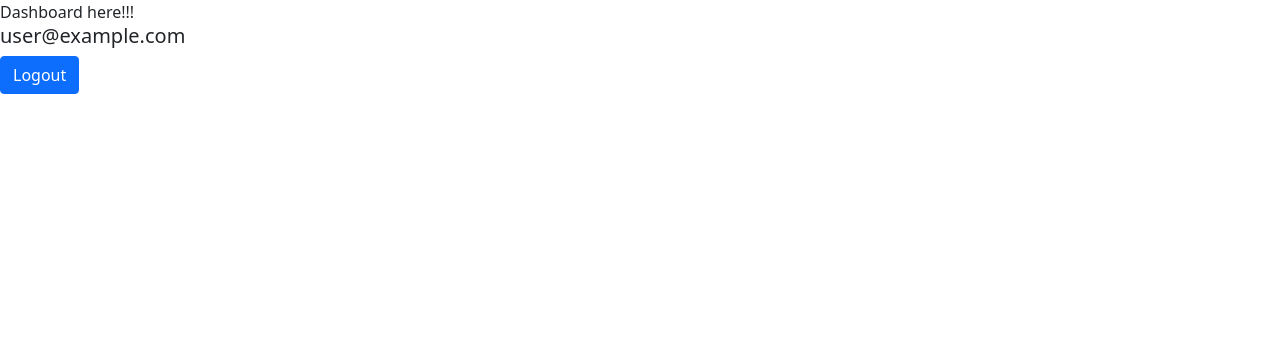
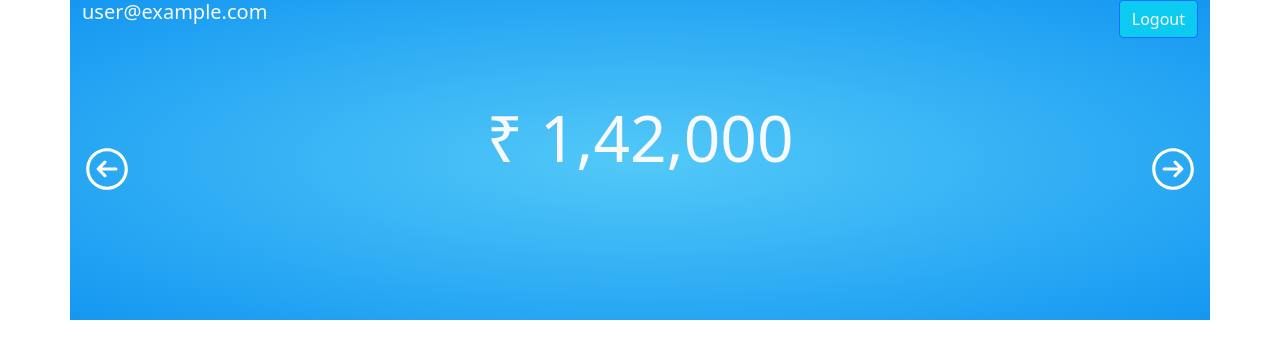
Before and after one commit to TanishkM/Buget-Tracker_web, a React (Create React App) app: page / in a window 1280 px wide. Shown: the top 358 px of the page. Built offline with nearby package versions, Linux system fonts and the light colour scheme; no server answers; sample sign-in values are in the browser's storage.

Commit message:
Dashboard Upper

```diff
--- a/src/App.css
+++ b/src/App.css
@@ -37,3 +37,22 @@
     transform: rotate(360deg);
   }
 }
+.bk{
+  background: radial-gradient(#53c9f8,#1497f1);
+  height: 40vh;
+}
+.bal{
+  padding:30px 1px;
+  height: 13em;
+}
+.arrows{
+  position:absolute;
+  left:0;
+  right:0;
+
+  margin-left: auto;
+  margin-right: auto;
+  z-index: 2;
+  height: 40vh;
+  margin-top: 18vh;
+}
--- /dev/null
+++ b/src/components/Balance.js
@@ -0,0 +1,13 @@
+import React from 'react'
+
+const Balance = () => {
+  return (
+    <div>
+      <div className='container d-flex align-items-center justify-content-center text-light text-center bal'>
+        <h3 className='d-inline' style={{fontSize:"4em"}}>₹ 1,42,000</h3>
+      </div>
+    </div>
+  )
+}
+
+export default Balance
--- a/src/components/DashBoard.js
+++ b/src/components/DashBoard.js
@@ -1,27 +1,43 @@
-import React,{ useContext, useEffect } from 'react'
+import React, { useContext, useEffect } from 'react'
 import cntx from '../context/cntx'
-import {useNavigate} from 'react-router-dom'
+import { useNavigate,Link } from 'react-router-dom'
+import Balance from './Balance'
+import DashBot from './DashBot'
 const DashBoard = () => {
-  useEffect(()=>{
-    if(a.currentUser==null)
-    navigate('/start')
+  useEffect(() => {
+    if (a.currentUser == null)
+      navigate('/start')
   })
-  const a=useContext(cntx)
-  const navigate=useNavigate()
-  const handleLogout=async()=>{
-    try{
+  const a = useContext(cntx)
+  const navigate = useNavigate()
+  const handleLogout = async () => {
+    try {
       await a.logout()
       navigate('/start')
     }
-    catch(err){
+    catch (err) {
       alert(err.message)
     }
   }
   return (
-    <div>
-      Dashboard here!!!
-      <h5>{a.currentUser?a.currentUser.email:"nouser"}</h5>
-      <button onClick={handleLogout} type="button" className="btn btn-primary ">Logout</button>
+    <div className=''>
+       <div className='arrows container d-flex justify-content-between'>
+        <Link to="/daba">
+          <svg  style={{filter:"invert(100)"}} xmlns="http://www.w3.org/2000/svg" width="50" height="50" viewBox="0 0 24 24"><path d="m12.017 1.995c5.517 0 9.997 4.48 9.997 9.998s-4.48 9.998-9.997 9.998c-5.518 0-9.998-4.48-9.998-9.998s4.48-9.998 9.998-9.998zm0 1.5c-4.69 0-8.498 3.808-8.498 8.498s3.808 8.498 8.498 8.498 8.497-3.808 8.497-8.498-3.807-8.498-8.497-8.498zm-1.528 4.715s-1.502 1.505-3.255 3.259c-.147.147-.22.339-.22.531s.073.383.22.53c1.753 1.754 3.254 3.258 3.254 3.258.145.145.335.217.526.217.192-.001.384-.074.531-.221.292-.293.294-.766.003-1.057l-1.977-1.977h6.693c.414 0 .75-.336.75-.75s-.336-.75-.75-.75h-6.693l1.978-1.979c.29-.289.287-.762-.006-1.054-.147-.147-.339-.221-.53-.222-.19 0-.38.071-.524.215z" /></svg>
+        </Link>
+        <Link to="/daba/cha">
+          <svg style={{filter:"invert(100)"}} xmlns="http://www.w3.org/2000/svg" width="50" height="50" viewBox="0 0 24 24"><path d="m12.012 1.995c-5.518 0-9.998 4.48-9.998 9.998s4.48 9.998 9.998 9.998 9.997-4.48 9.997-9.998-4.479-9.998-9.997-9.998zm0 1.5c4.69 0 8.497 3.808 8.497 8.498s-3.807 8.498-8.497 8.498-8.498-3.808-8.498-8.498 3.808-8.498 8.498-8.498zm1.528 4.715s1.502 1.505 3.255 3.259c.146.147.219.339.219.531s-.073.383-.219.53c-1.753 1.754-3.254 3.258-3.254 3.258-.145.145-.336.217-.527.217-.191-.001-.383-.074-.53-.221-.293-.293-.295-.766-.004-1.057l1.978-1.977h-6.694c-.414 0-.75-.336-.75-.75s.336-.75.75-.75h6.694l-1.979-1.979c-.289-.289-.286-.762.006-1.054.147-.147.339-.221.531-.222.19 0 .38.071.524.215z" /></svg>
+        </Link>
+
+        </div>
+      <div className='container bk'>
+        <div className='d-flex justify-content-between'>
+          <h5 className='text-light d-inline'>{a.currentUser ? a.currentUser.email : "nouser"}</h5>
+          <button onClick={handleLogout} type="button" className="btn btn-info text-light border border-primary ">Logout</button>
+        </div>
+        <Balance />
+      </div>
+      <DashBot />
     </div>
   )
 }
--- /dev/null
+++ b/src/components/DashBot.js
@@ -0,0 +1,11 @@
+import React from 'react'
+
+const DashBot = () => {
+  return (
+    <div>
+
+    </div>
+  )
+}
+
+export default DashBot
```
